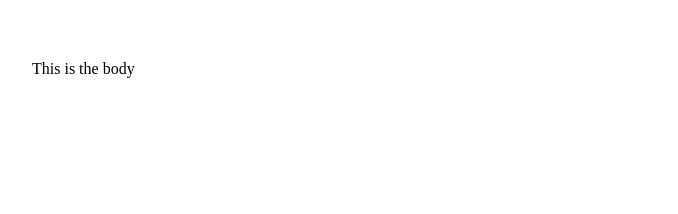
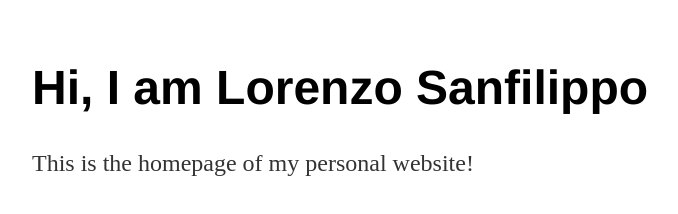
Before and after one commit to Lorenzosan/lorenzosan.github.io, a plain HTML site: page resume/cv.html in a window 1280 px wide. Shown: the whole page, without its empty margins (160-838 px from the left). Drawn offline with Linux system fonts and the light colour scheme; files that its build step writes are made by us from their sources.

Commit message:
Update cv.html

```diff
--- a/resume/cv.html
+++ b/resume/cv.html
@@ -8,7 +8,12 @@
 
   <body>
 
-    This is the body
+     <div class="container">
+     <div class="blurb">
+       <h1>Hi, I am Lorenzo Sanfilippo</h1>
+       <p>This is the homepage of my personal website!</a></p>
+     </div>
+   </div>
 
   </body>
 
```
